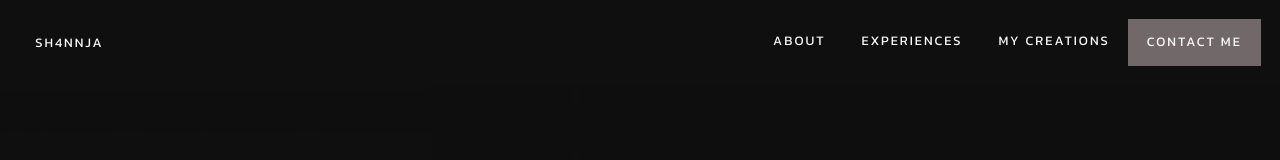
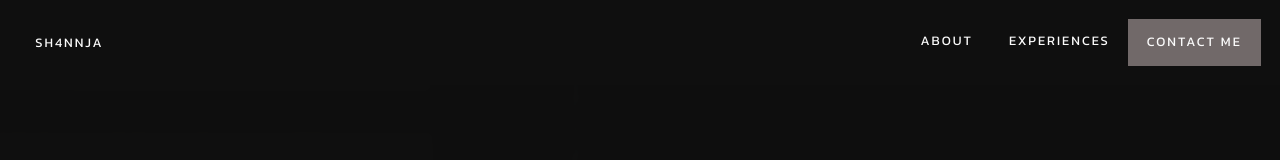
Before and after one commit to sh4nnja/sh4nnja, a plain HTML site: page index.html in a window 1280 px wide. Shown: the top 160 px of the page. Drawn offline with Linux system fonts and the light colour scheme.

Commit message:
032724 | Removed a link
I'm tired.

```diff
--- a/index.html
+++ b/index.html
@@ -16,7 +16,7 @@
             <nav>
                 <div class="topnav" id="logo-nav-bar">
                     <a class="cta" href="#about">CONTACT ME</a>
-                    <a href="#creations">MY CREATIONS</a>
+                    <!-- <a href="#creations">MY CREATIONS</a> -->
                     <a href="#experiences">EXPERIENCES</a>
                     <a href="#about">ABOUT</a>
                     <a href="#" id="logo-cta">SH4NNJA</a>
@@ -147,7 +147,7 @@
                     </div>
                 </div>
             </div>
-            <!-- Creations -->
+            <!-- Creations
             <div id="creations" class="middle-flex-padding">
                 <h1>My Creations</h1>
                 <p>Here's what I already made with the things I love. You can try it!</p>
@@ -159,6 +159,7 @@
                     <h2>Robotics</h2>
                 </div>
             </div>
+            -->
         </main>
         <!-- Background Image -->
         <div id="img-bg"></div>
```
